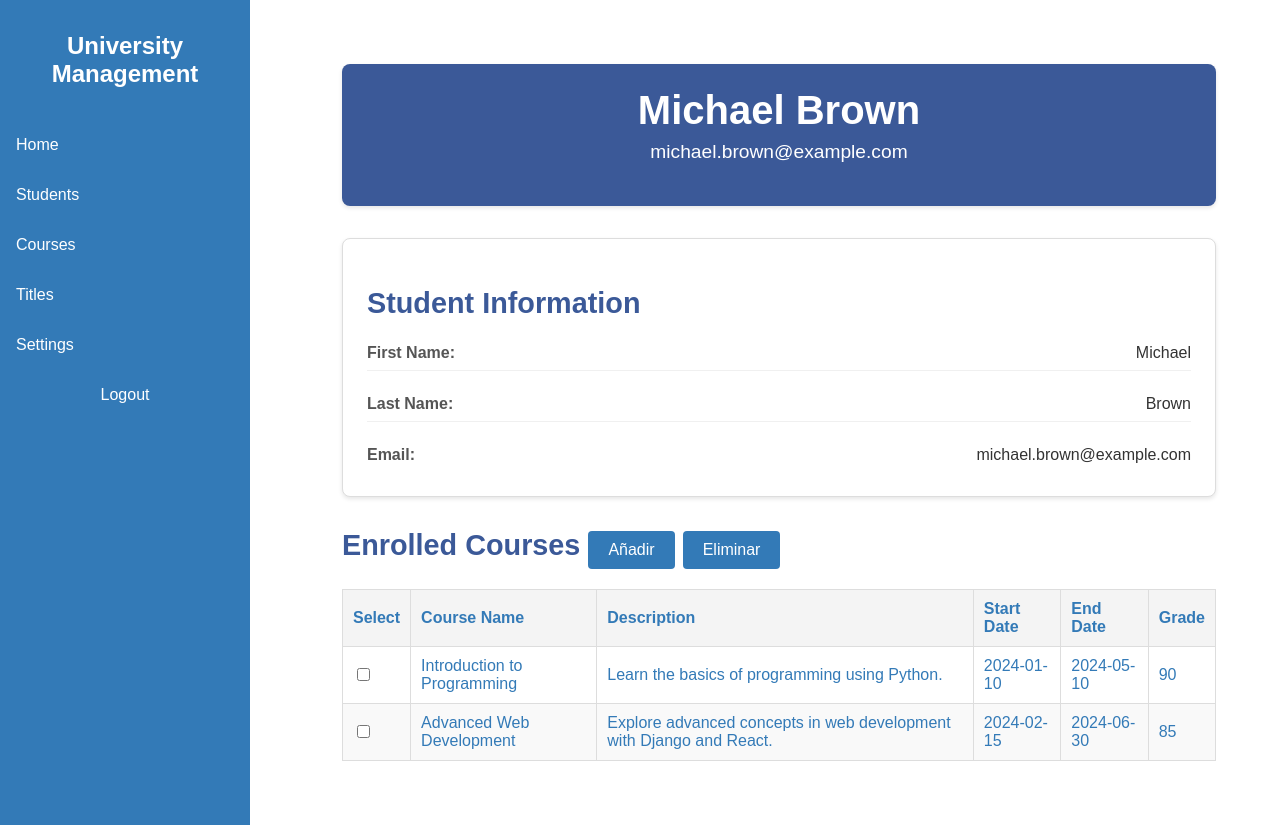
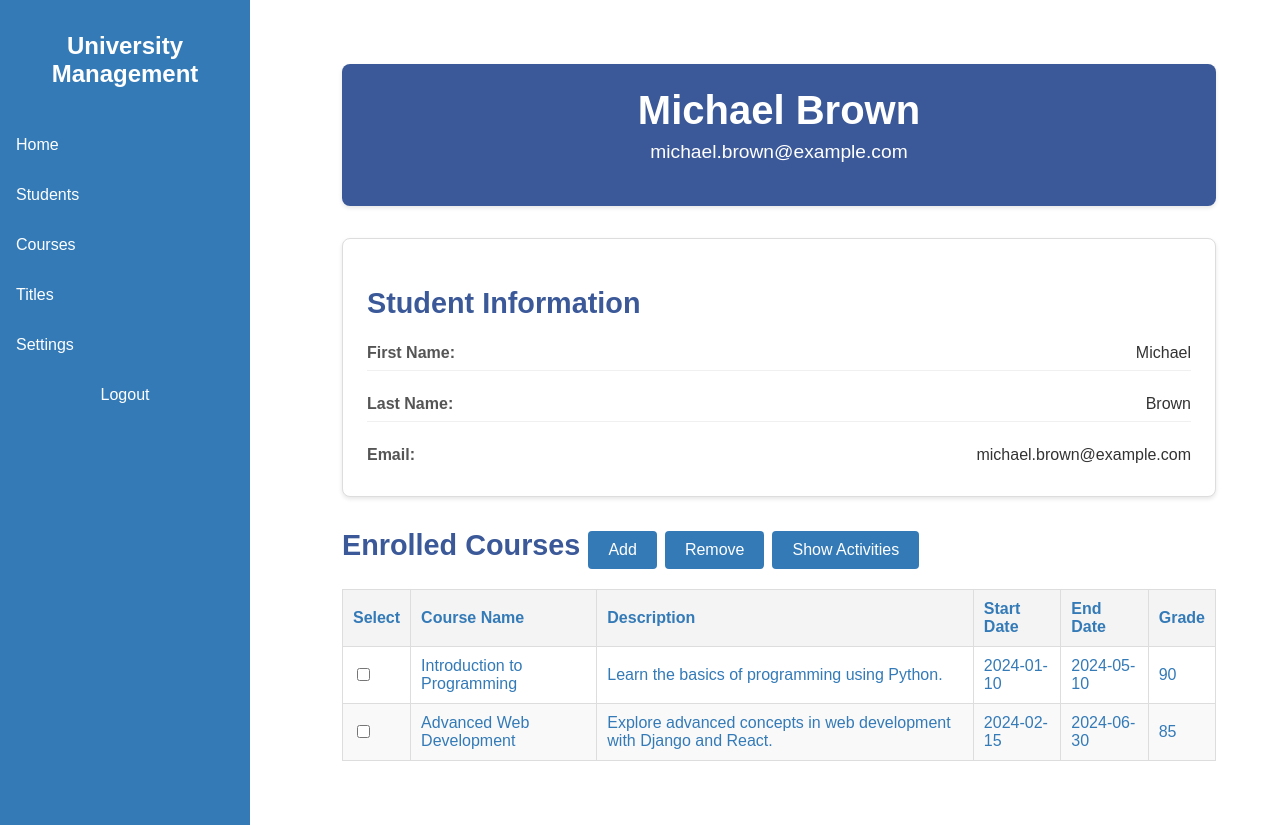
Before and after one commit to alfamike/University-Management-Project-Django, a Django app: page /students/1/ in a window 1280 px wide. Run offline with Django 5.2, Linux system fonts and the light colour scheme.

Commit message:
Added: - Added activities section and grades for activities of each course

```diff
--- a/university_management/registration_app/templates/students/student_record.html
+++ b/university_management/registration_app/templates/students/student_record.html
@@ -38,8 +38,9 @@
     <!-- Related Courses Section -->
     <div class="related-courses">
         <h2 class="details-title">Enrolled Courses
-            <button id="add-course-btn" class="btn">Añadir</button>
-            <button id="delete-course-btn" class="btn">Eliminar</button>
+            <button id="add-course-btn" class="btn">Add</button>
+            <button id="delete-course-btn" class="btn">Remove</button>
+            <button id="show-activities-course-btn" class="btn">Show Activities</button>
         </h2>
         {% if student.courses %}
             <table class="table">
@@ -92,6 +93,24 @@
         {% else %}
             <p class="no-courses">This student is not enrolled in any courses.</p>
         {% endif %}
+    </div>
+
+    <!-- Student's Activities Section -->
+    <div id="activities-section" style="display: none;">
+        <h2 class="details-title">Activities</h2>
+        <table class="table">
+            <thead>
+                <tr>
+                    <th>Activity Name</th>
+                    <th>Description</th>
+                    <th>Due Date</th>
+                    <th>Grade</th>
+                </tr>
+            </thead>
+            <tbody id="activities-table-body">
+                <!-- Activities will be populated here by JavaScript -->
+            </tbody>
+        </table>
     </div>
 </div>
 
@@ -246,6 +265,14 @@
             display: none;
         }
 
+        #show-activities-course-btn {
+            display: none;
+        }
+
+        #activities-section {
+            display: none;
+        }
+
     }
 
     .popup {
@@ -282,6 +309,10 @@
         text-decoration: none;
         cursor: pointer;
     }
+
+    #activities-section {
+        display: none;
+    }
 </style>
 
 <script>
@@ -317,6 +348,54 @@
                 option.textContent = course.name;
                 courseSelect.appendChild(option);
             });
+        });
+
+        // Event listener for "Show Activities" button
+        document.getElementById('show-activities-course-btn').addEventListener('click', function() {
+            const selectedCheckboxes = document.querySelectorAll('.course-checkbox:checked');
+            const activitiesTableBody = document.getElementById('activities-table-body');
+            const activitiesSection = document.getElementById('activities-section');
+
+            if (selectedCheckboxes.length === 1) {
+                const selectedCourseId = selectedCheckboxes[0].value;
+                const csrfToken = document.querySelector('[name=csrfmiddlewaretoken]').value;
+
+                fetch('/get_activities_by_course_of_activity_grades/', {
+                    method: 'POST',
+                    headers: {
+                        'Content-Type': 'application/json',
+                        'X-CSRFToken': csrfToken,
+                        'X-Requested-With': 'XMLHttpRequest',
+                    },
+                    body: JSON.stringify({
+                        course_id: selectedCourseId,
+                        activities_grades: {{ activity_grades|safe }}
+                    })
+                })
+                .then(response => response.json())
+                .then(data => {
+                    activitiesTableBody.innerHTML = ''; // Clear previous activities
+
+                    data.activities.forEach(activity => {
+                        const row = `
+                            <tr>
+                                <td>${activity.name}</td>
+                                <td>${activity.description}</td>
+                                <td>${activity.due_date}</td>
+                                <td>${activity.grade}</td>
+                            </tr>
+                        `;
+                        activitiesTableBody.insertAdjacentHTML('beforeend', row);
+                    });
+
+                    activitiesSection.style.display = 'block';
+                })
+                .catch(error => console.error('Error:', error));
+            } else {
+                activitiesSection.style.display = 'none';
+                alert('Please select exactly one course to view activities.');
+                return;
+            }
         });
     });
 
--- a/university_management/registration_app/views.py
+++ b/university_management/registration_app/views.py
@@ -450,7 +450,7 @@ def student_record(request, pk):
     ]
 
     # TODO
-    # course_grades = services_student.get_student_course_grades(pk)
+    # course_grades = services_student_course_grades.get_student_course_grades(pk)
     course_grades = [
         {"id": 1, "course_id": 1, "grade": 90},
         {"id": 2, "course_id": 2, "grade": 85},
@@ -458,26 +458,77 @@ def student_record(request, pk):
         {"id": 4, "course_id": 4, "grade": 88}
     ]
 
+    # TODO
+    # activities_grades = services_student_activity_grades.get_student_activity_grades(pk)
+    activities_grades = [
+        {"id": 1, "student": 5, "activity": 1, "grade": 90},
+        {"id": 2, "student": 5, "activity": 2, "grade": 85},
+        {"id": 3, "student": 5, "activity": 3, "grade": 95},
+        {"id": 4, "student": 5, "activity": 4, "grade": 88}
+    ]
+
     return render(request, 'students/student_record.html', {'student': student,
                                                             'titles': titles, 'courses': courses,
-                                                            'course_grades': course_grades})
+                                                            'course_grades': course_grades,
+                                                            'activity_grades': activities_grades})
 
 
-def de_enroll_courses(request, pk):
+def de_enroll_courses(request):
     is_ajax = request.headers.get('x-requested-with') == 'XMLHttpRequest'
 
     if request.method == 'POST' and is_ajax:
-        course_ids = request.POST.getlist('course_ids[]')
-        # services_student.de_enroll_courses(pk, course_ids)
+        data = json.loads(request.body)
+        course_ids = data.get('course_ids', [])
+        # student = data.get('pk', None)
+        # services_student.de_enroll_courses(student, course_ids)
         return JsonResponse({'status': 'success'})
     return JsonResponse({'status': 'failed'}, status=400)
 
 
-def enroll_courses(request, pk):
+def enroll_courses(request):
     is_ajax = request.headers.get('x-requested-with') == 'XMLHttpRequest'
 
     if request.method == 'POST' and is_ajax:
-        course_ids = request.POST.getlist('course_ids[]')
-        # services_student.enroll_courses(pk, course_ids)
+        data = json.loads(request.body)
+        course_ids = data.get('course_ids', [])
+        # student = data.get('pk', None)
+        # services_student.enroll_courses(student, course_ids)
         return JsonResponse({'status': 'success'})
     return JsonResponse({'status': 'failed'}, status=400)
+
+
+def get_activities_by_course_of_activity_grades(request):
+    is_ajax = request.headers.get('x-requested-with') == 'XMLHttpRequest'
+
+    if request.method == 'POST' and is_ajax:
+        data = json.loads(request.body)
+        activities_grades = data.get('activities_grades', [])
+        course_id = data.get('course_id', None)
+
+        # activities = services_activity.get_activities_by_course(course_id)
+        activities = [
+            {"id": 1, "name": "Assignment 1", "description": "Complete the first assignment.",
+             "due_date": "2024-01-20", "course": 1},
+            {"id": 2, "name": "Quiz 1", "description": "Take the first quiz.", "due_date": "2024-02-10", "course": 1},
+            {"id": 3, "name": "Project Proposal", "description": "Submit the project proposal.",
+             "due_date": "2024-03-05", "course": 1},
+            {"id": 4, "name": "Midterm Exam", "description": "Prepare for the midterm exam.", "due_date": "2024-04-15",
+             "course": 1},
+            {"id": 5, "name": "Final Project", "description": "Complete the final project.", "due_date": "2024-05-30",
+             "course": 1}
+        ]
+
+        activity_grades_dict = {grade['activity']: grade['grade'] for grade in activities_grades}
+
+        activities_data = []
+        for activity in activities:
+            activities_data.append({
+                'id': activity['id'],
+                'name': activity['name'],
+                'description': activity['description'],
+                'due_date': activity['due_date'],
+                'grade': activity_grades_dict.get(activity['id'], 'N/A')
+            })
+
+        return JsonResponse({'activities': activities_data})
+    return JsonResponse({'status': 'failed'}, status=400)
--- a/university_management/university_management/urls.py
+++ b/university_management/university_management/urls.py
@@ -44,8 +44,8 @@ urlpatterns = [
     path('createStudent/', views.create_student, name='create_student'),
     path('students/', views.student_list, name='student_list'),
     path('students/<int:pk>/', views.student_record, name='student_record'),
-    path('de_enroll_courses/<int:pk>/', views.de_enroll_courses, name='de_enroll_student'),
-    path('enroll_courses/<int:pk>/', views.enroll_courses, name='enroll_student'),
+    path('de_enroll_courses/', views.de_enroll_courses, name='de_enroll_student'),
+    path('enroll_courses/', views.enroll_courses, name='enroll_student'),
 
     # Course
     path('createCourse/', views.create_course, name='create_course'),
@@ -54,4 +54,8 @@ urlpatterns = [
     # Title
     path('createTitle/', views.create_title, name='create_title'),
     path('titles/', views.title_list, name='title_list'),
+
+    # Activity
+    path('get_activities_by_course_of_activity_grades/', views.get_activities_by_course_of_activity_grades,
+         name='get_activities_by_course_of_activity_grades'),
 ]
```
Also changed, not shown: university_management/registration_app/services_fabric/services_activity.py (+18 -0 lines), university_management/registration_app/services_fabric/services_student.py (+0 -18 lines), university_management/registration_app/services_fabric/services_student_activity_grade.py (+20 -2 lines), university_management/registration_app/services_fabric/services_student_course_grade.py (+18 -0 lines).
